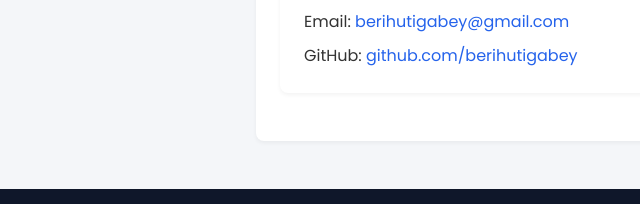
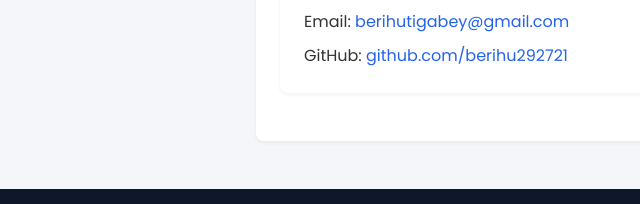
Before and after one commit to berihu292721/My-portfolio-, a plain HTML site: page index.html in a window 1280 px wide. Shown: the part 1320-1524 px from the top of the page, 0-640 px from the left. Drawn offline with Linux system fonts and the light colour scheme.

Commit message:
Update index.html

```diff
--- a/index.html
+++ b/index.html
@@ -364,7 +364,7 @@
               <section id="contact">
                 <h2>Contact Me</h2>
                 <p>Email: <a href="mailto:berihutigabey@gmail.com" style="color: #2563eb; text-decoration: none;">berihutigabey@gmail.com</a></p>
-                <p style="margin-top: 8px;">GitHub: <a href="https://github.com/berihutigabey" target="_blank" style="color: #2563eb; text-decoration: none;">github.com/berihutigabey</a></p>
+                <p style="margin-top: 8px;">GitHub: <a href="https://github.com/berihu292721" target="_blank" style="color: #2563eb; text-decoration: none;">github.com/berihu292721</a></p>
             </section>
     </div>
 
```
